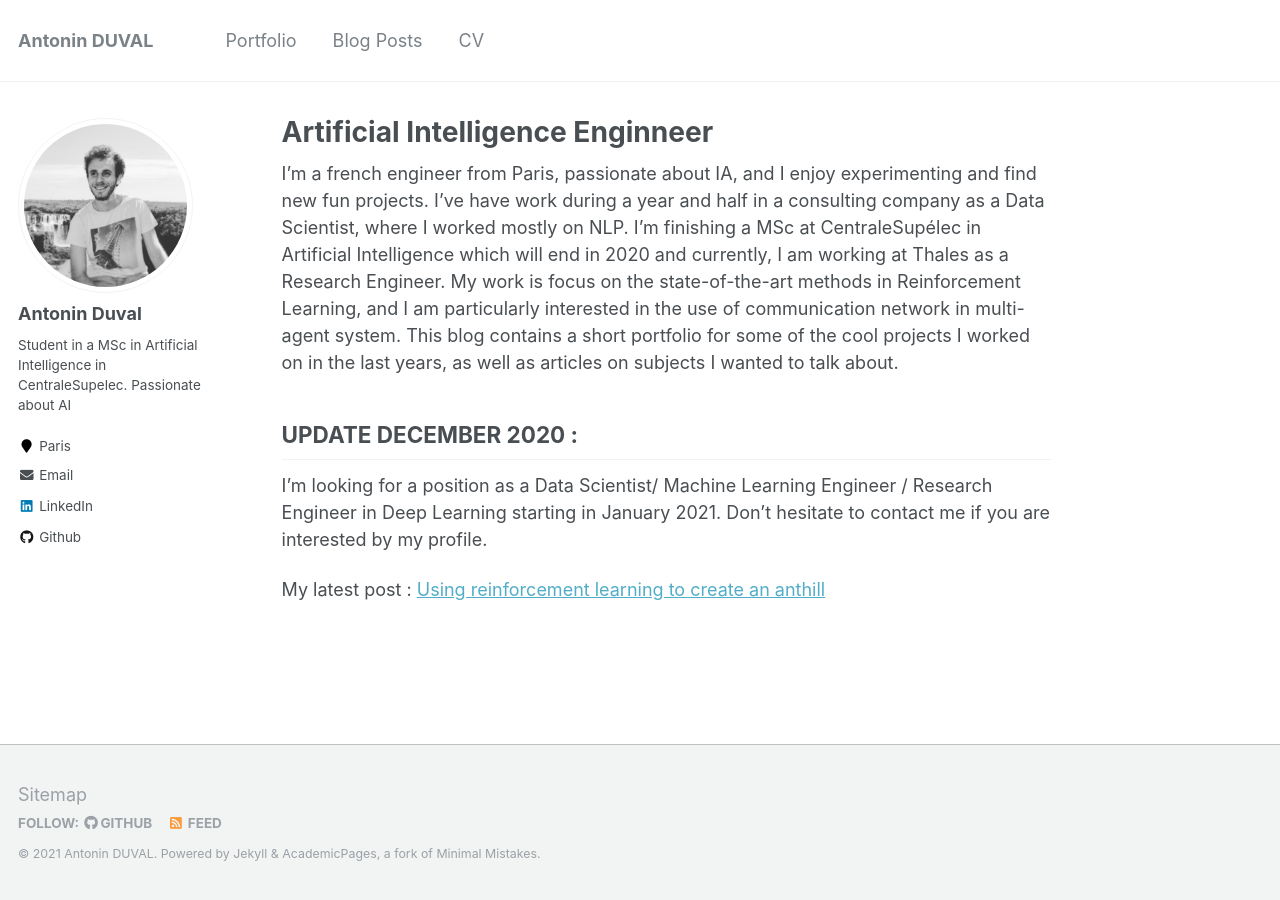
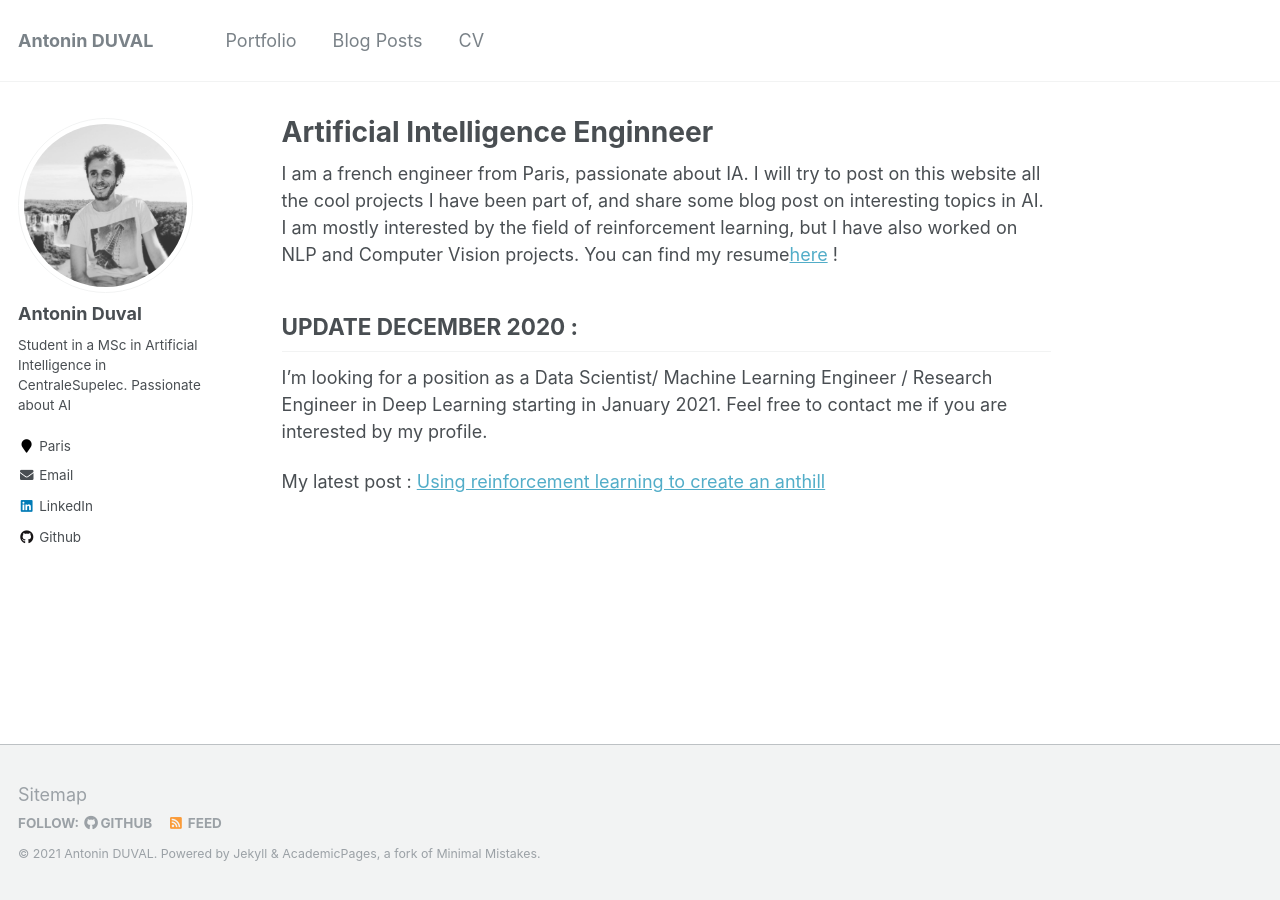
Before and after one commit to AntoninDuval/antoninduval.github.io, a Jekyll site: the page built from _pages/about.md, in a window 1280 px wide. Built offline with Jekyll 4.4.1, drawn with Linux system fonts in a browser that asks for light colours.

```diff
--- a/_pages/about.md
+++ b/_pages/about.md
@@ -8,14 +8,13 @@ redirect_from:
   - /about.html
 ---
 
-I'm a french engineer from Paris, passionate about IA, and I enjoy experimenting and find new fun projects.
-I've have work during a year and half in a consulting company as a Data Scientist, where I worked mostly on NLP.
-I'm finishing a MSc at CentraleSupélec in Artificial Intelligence which will end in 2020 and currently, I am working at Thales as a Research Engineer.
-My work is focus on the state-of-the-art methods in Reinforcement Learning, and I am particularly interested in the use of communication network in multi-agent system.
-This blog contains a short portfolio for some of the cool projects I worked on in the last years, as well as articles on subjects I wanted to talk about.
+I am a french engineer from Paris, passionate about IA. I will try to post on this website all the cool projects I have been part of,
+and share some blog post on interesting topics in AI.
+I am mostly interested by the field of reinforcement learning, but I have also worked on NLP and Computer Vision projects.
+You can find my resume[here](https://antoninduval.github.io/files/CV_Antonin_DUVAL_2020_EN.pdf) !
 
 ## UPDATE DECEMBER 2020 :
 I'm looking for a position as a Data Scientist/ Machine Learning Engineer / Research Engineer in Deep Learning starting in January 2021.
-Don't hesitate to contact me if you are interested by my profile.
+Feel free to contact me if you are interested by my profile.
 
 My latest post : [Using reinforcement learning to create an anthill](https://antoninduval.github.io/posts/2020/04/blog-post-2/)
```
Also changed, not shown: _publications/2020-02-01-cycle_gan.md (+1 -1 lines), _publications/2020-03-01-mario-rl.md (added, +13 -0 lines), 1 other file.
